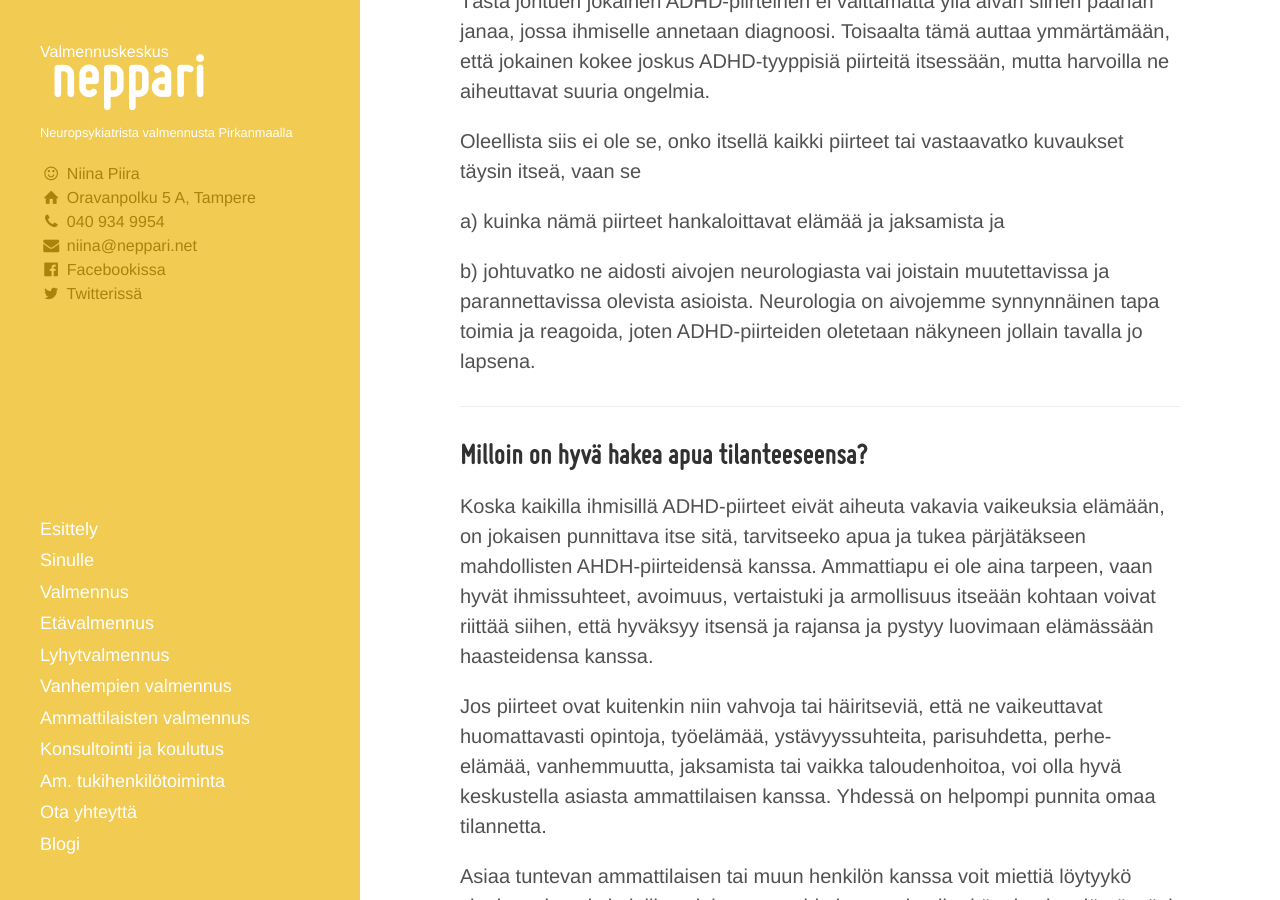
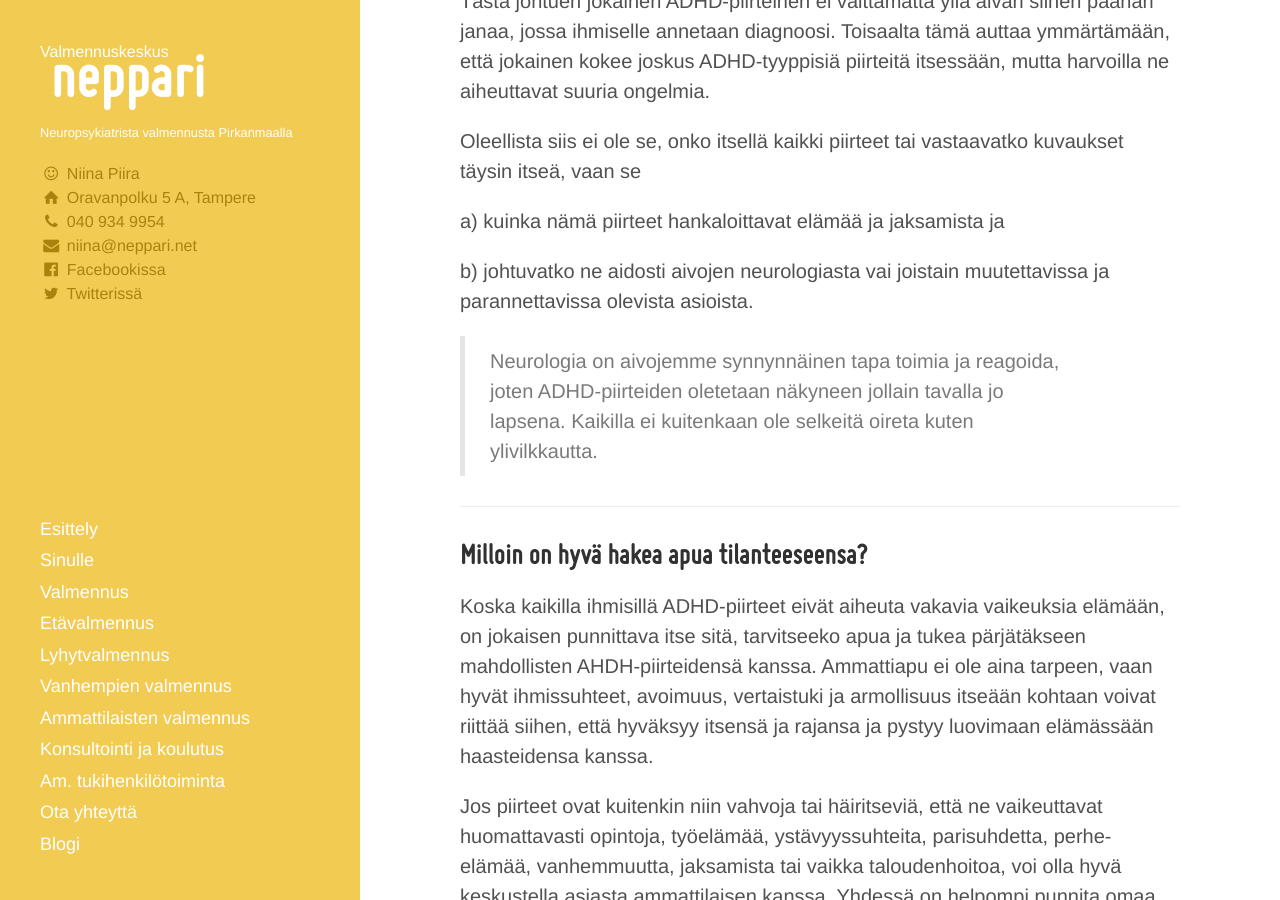
Before and after one commit to niinapiira/neppari.net, a Jekyll site: the page built from pieni-adhd-infopaketti.md, in a window 1280 px wide and 900 px high, scrolled down 1568 px. Built offline with Jekyll 4.4.1, drawn with Linux system fonts in a browser that asks for light colours.

Commit message:
Updated pieni-adhd-infopaketti.md

```diff
--- a/pieni-adhd-infopaketti.md
+++ b/pieni-adhd-infopaketti.md
@@ -53,7 +53,9 @@
 
 a) kuinka nämä piirteet hankaloittavat elämää ja jaksamista ja
 
-b) johtuvatko ne aidosti aivojen neurologiasta vai joistain muutettavissa ja parannettavissa olevista asioista. Neurologia on aivojemme synnynnäinen tapa toimia ja reagoida, joten ADHD-piirteiden oletetaan näkyneen jollain tavalla jo lapsena.
+b) johtuvatko ne aidosti aivojen neurologiasta vai joistain muutettavissa ja parannettavissa olevista asioista.
+
+> Neurologia on aivojemme synnynnäinen tapa toimia ja reagoida, joten ADHD-piirteiden oletetaan näkyneen jollain tavalla jo lapsena. Kaikilla ei kuitenkaan ole selkeitä oireta kuten ylivilkkautta.
 
 ___
 
```
